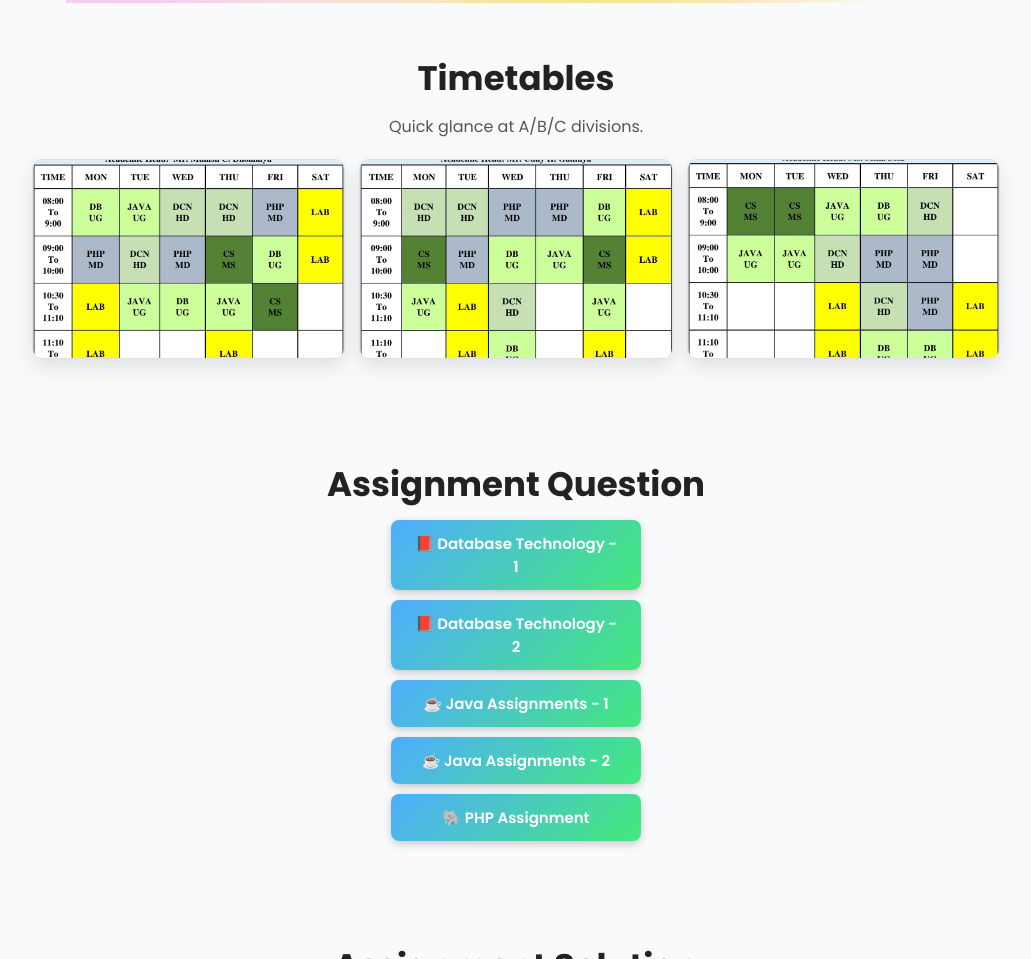
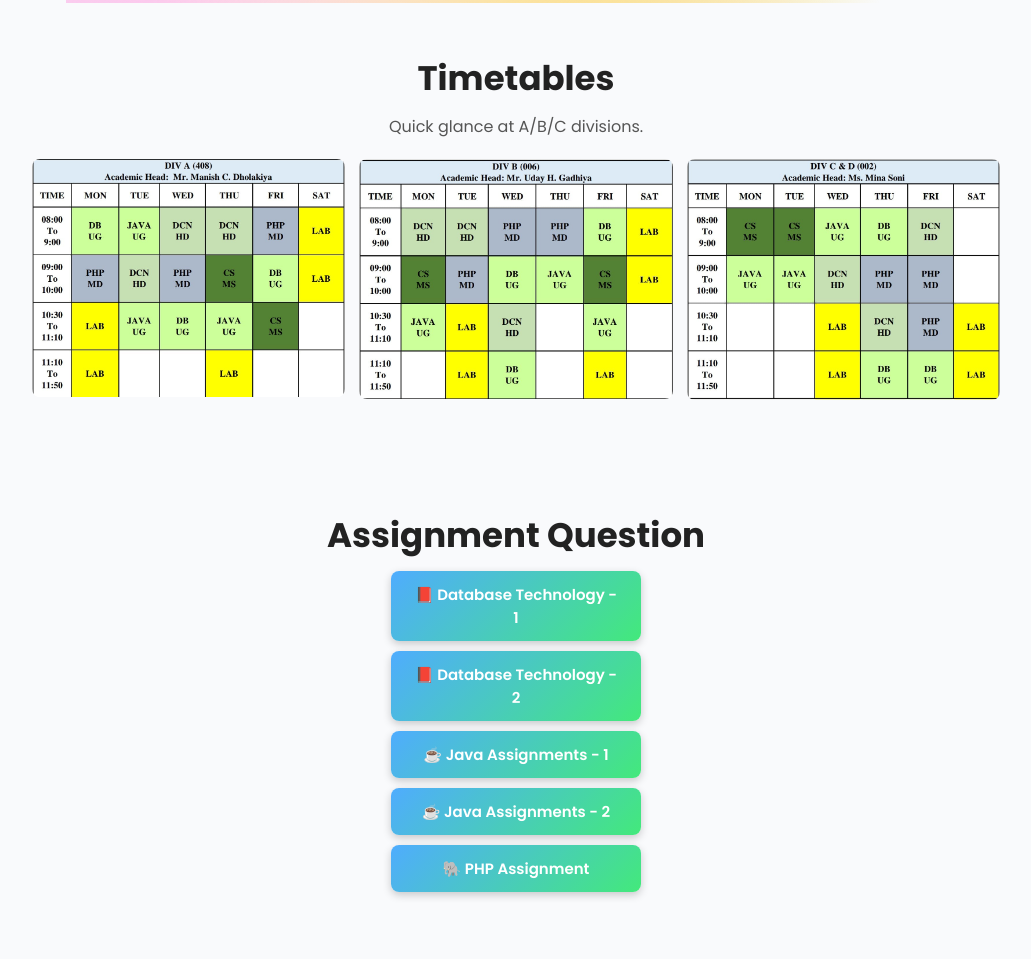
Before and after one commit to Harshad0602/assignments, a plain HTML site: page index.html in a window 1280 px wide. Shown: the part 775-1734 px from the top of the page, without its empty margins (124-1155 px from the left). Drawn offline with nearby package versions, Linux system fonts and the light colour scheme.

Commit message:
Update index.html

```diff
--- a/index.html
+++ b/index.html
@@ -66,7 +66,7 @@
     .sub{color:var(--muted);margin-bottom:20px}
 
     .timetable{display:grid;grid-template-columns:repeat(auto-fit,minmax(250px,1fr));gap:14px}
-    .timetable img{width:100%;height:200px;object-fit:cover;border-radius:10px;border:1px solid rgba(0,0,0,0.1);box-shadow:0 8px 20px rgba(0,0,0,.1);transition:.3s}
+    .timetable img {width: 100%;max-height: 300px;height: auto;object-fit: contain;border-radius: 8px;cursor: pointer;margin-bottom: 10px;background: #fff;}
     .timetable img:hover{transform:scale(1.03)}
 
     .pdf-list{display:flex;flex-direction:column;align-items:center;gap:10px}
```
